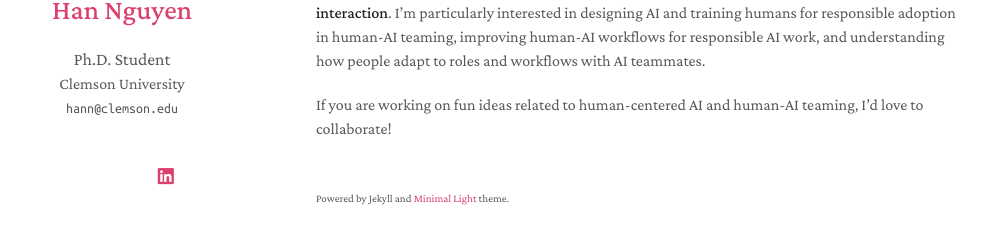
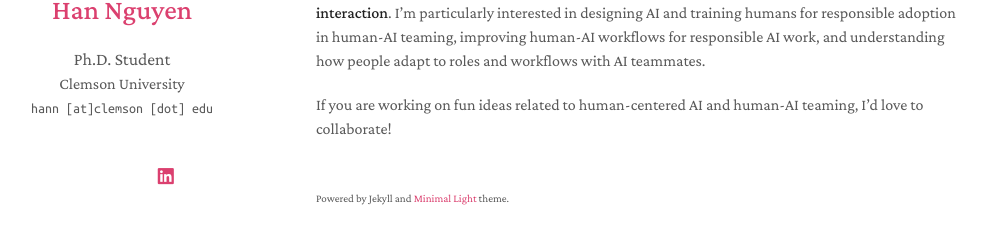
Before and after one commit to hanbaonguyen/hanbaonguyen.github.io, a Jekyll site: the page built from index.md, in a window 1280 px wide. Shown: the part 266-510 px from the top of the page, without its empty margins (154-1142 px from the left). Built offline with Jekyll 4.4.1, drawn with Linux system fonts in a browser that asks for light colours; a style sheet for code colours, icons or effects is not loaded; our own code applies the rules of GitHub Pages for plain Markdown files.

Commit message:
Update _config.yml

```diff
--- a/_config.yml
+++ b/_config.yml
@@ -2,7 +2,7 @@
 title: Han Nguyen
 position: Ph.D. Student
 affiliation: Clemson University
-email: hann@clemson.edu
+email: hann [at]clemson [dot] edu
 
 # Search Engine Optimization (SEO)
 # The following information is used to improve the website traffic from search engines, e.g., Google.
```
